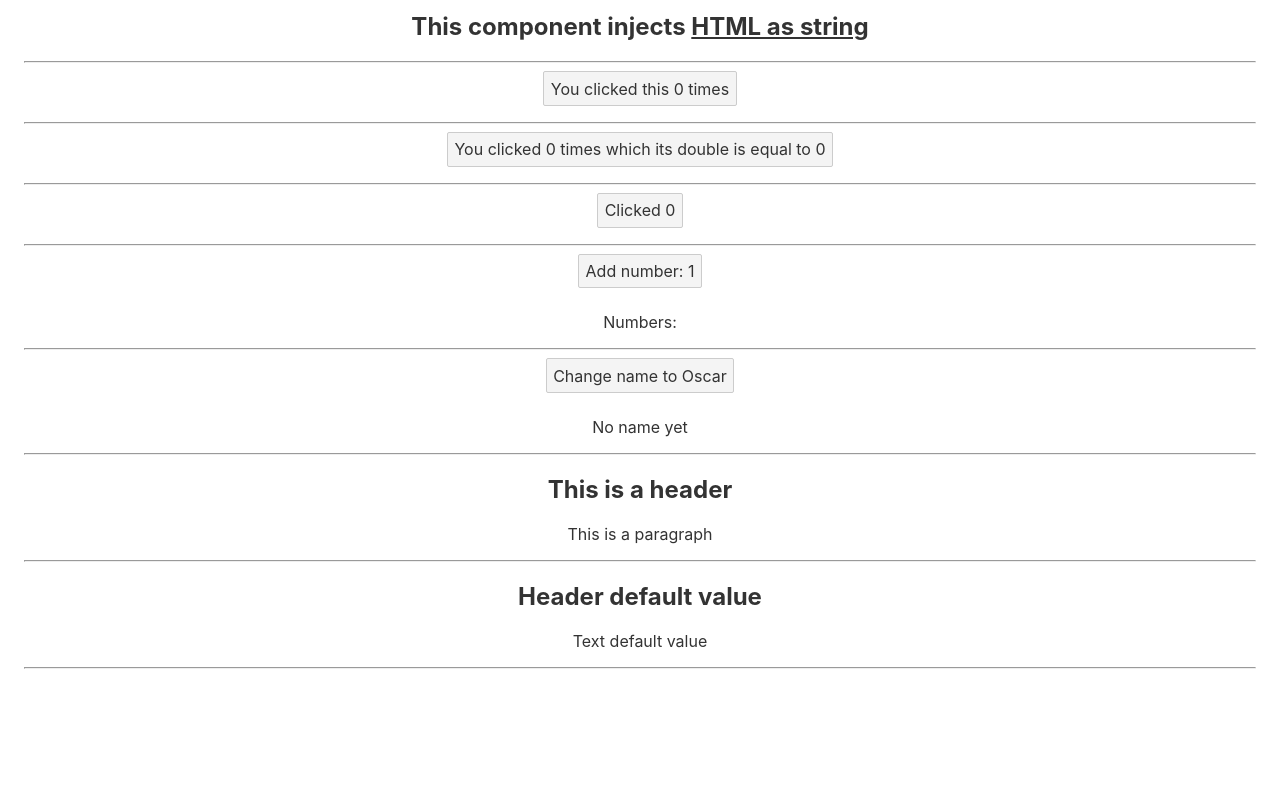
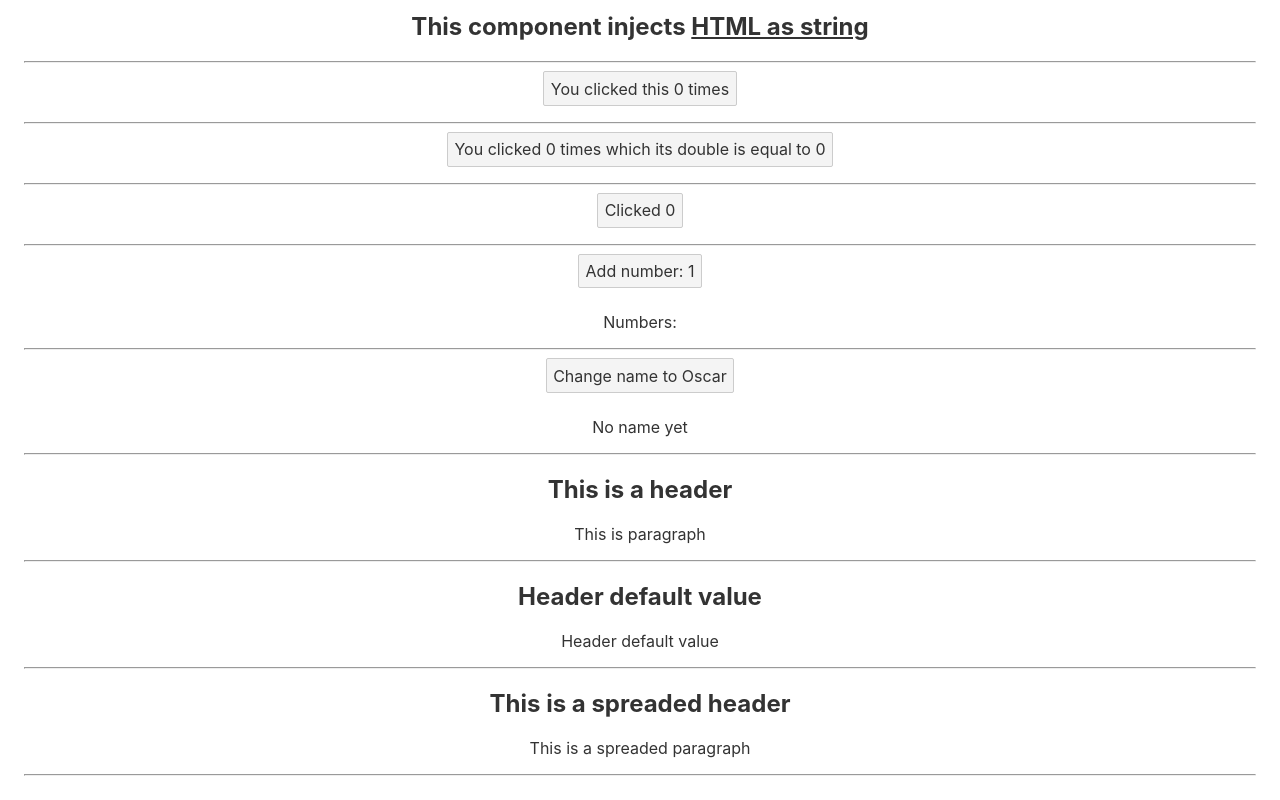
Before and after one commit to osotorrio/learning-svelte, a Svelte app: page / in a window 1280 px wide. Shown: the part 673-1473 px from the top of the page. Before the commit the page ends 1366 px from the top, so only its background shows below. Built offline with nearby package versions, Linux system fonts and the light colour scheme.

Commit message:
3.Props c.Spread props

```diff
--- a/src/3-props/a-declaring-props.svelte
+++ b/src/3-props/a-declaring-props.svelte
@@ -1,11 +1,9 @@
 <script>
   import NestedComponent from "./nested-component.svelte";
 
-  const data = {
-    header: "This is a header",
-    text: "This is a paragraph",
-  };
+  const header = "This is a header";
+  const text = "This is paragraph";
 </script>
 
-<NestedComponent props={data} />
+<NestedComponent {header} {text} />
 <hr />
--- /dev/null
+++ b/src/3-props/c-spread-props.svelte
@@ -0,0 +1,11 @@
+<script>
+  import NestedComponent from "./nested-component.svelte";
+
+  const data = {
+    header: "This is a spreaded header",
+    text: "This is a spreaded paragraph",
+  };
+</script>
+
+<NestedComponent {...data} />
+<hr />
--- a/src/3-props/nested-component.svelte
+++ b/src/3-props/nested-component.svelte
@@ -1,9 +1,7 @@
 <script>
-  export let props = {
-    header: "Header default value",
-    text: "Text default value",
-  };
+  export let header = "Header default value";
+  export let text = "Header default value";
 </script>
 
-<h2>{props.header}</h2>
-<p>{props.text}</p>
+<h2>{header}</h2>
+<p>{text}</p>
--- a/src/App.svelte
+++ b/src/App.svelte
@@ -13,6 +13,7 @@
   import UpdateObject from "./2-reactivity/d-updating-objects.svelte";
   import DeclaringProps from "./3-props/a-declaring-props.svelte";
   import DefaultProps from "./3-props/b-default-props.svelte";
+  import SpreadProps from "./3-props/c-spread-props.svelte";
 </script>
 
 <main>
@@ -34,6 +35,7 @@
   <UpdateObject />
   <DeclaringProps />
   <DefaultProps />
+  <SpreadProps />
 </main>
 
 <style>
```
